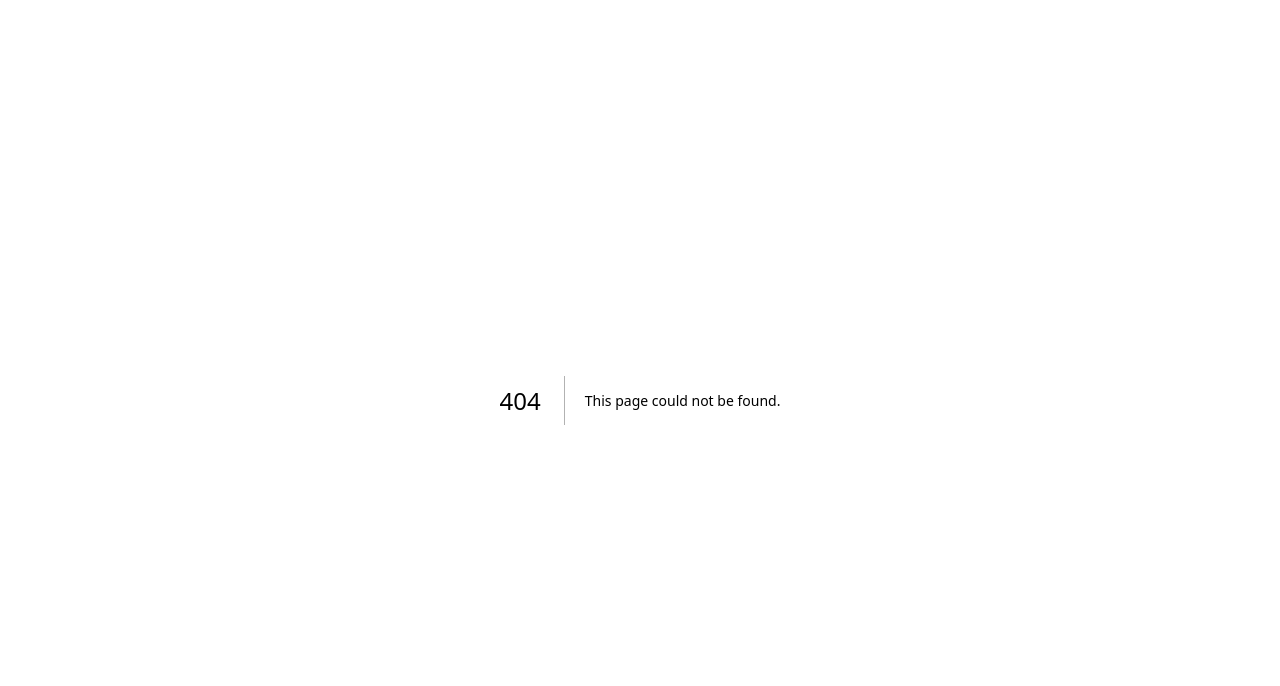
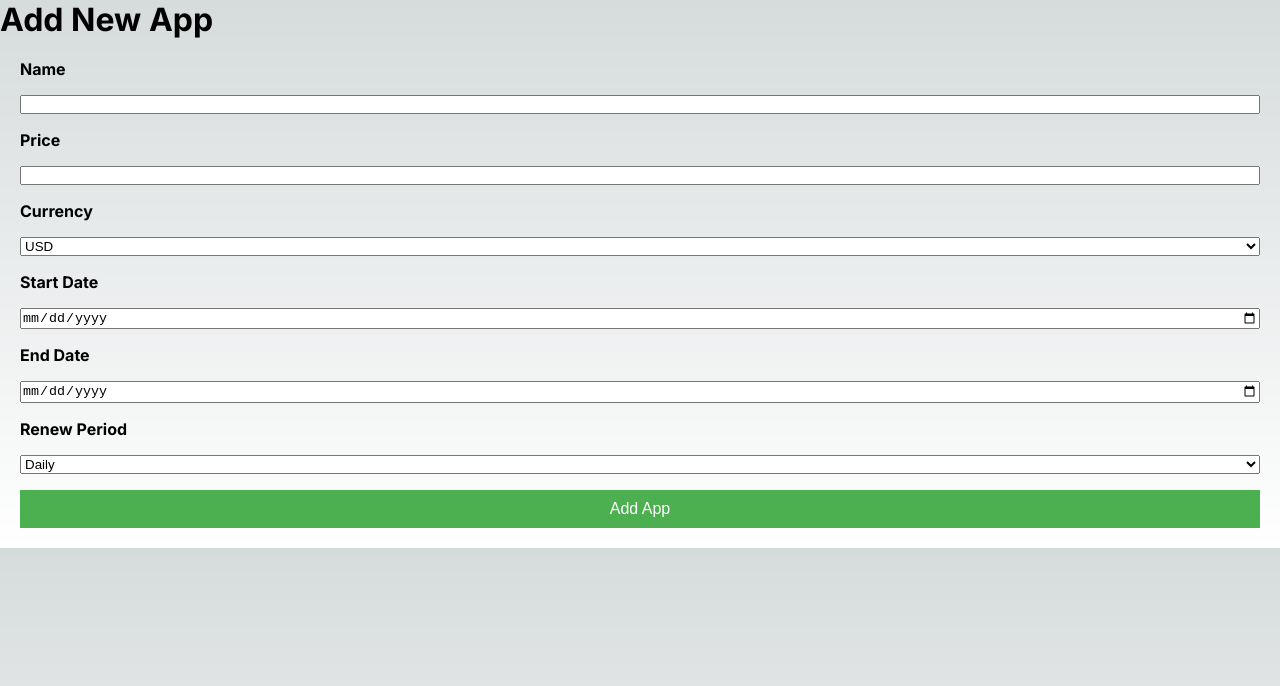
Before and after one commit to zcarian/subscription-manager, a Next.js app: page /add in a window 1280 px wide. Before the commit this address had no page. Shown: the top 686 px of the page. Built offline with nearby package versions, Linux system fonts and the light colour scheme.

Commit message:
adding form and start working on database

```diff
--- /dev/null
+++ b/app/add/page.js
@@ -0,0 +1,29 @@
+'use client';
+import Form from "@/components/Form/Form";
+import { useRouter } from "next/router";
+
+export default function AddEntryPage() {
+    // const router = useRouter();
+
+    async function addApp(entryData) {
+        const response = await fetch("/api/add", {
+            method: "POST",
+            body: JSON.stringify(entryData),
+            headers: {
+                "Content-Type": "application/json",
+            },
+        });
+        if (response.ok) {
+            await response.json();
+            // router.push("/");
+        }
+    }
+
+
+    return (
+        <main>
+            <h1>Add New App</h1>
+            <Form onSubmit={addApp}/>
+        </main>
+    )
+}
--- a/app/layout.js
+++ b/app/layout.js
@@ -4,7 +4,7 @@ import { Inter } from 'next/font/google'
 const inter = Inter({ subsets: ['latin'] })
 
 export const metadata = {
-  title: 'Create Next App',
+  title: 'Subscription Manager',
   description: 'Generated by create next app',
 }
 
--- /dev/null
+++ b/components/Form/Form.js
@@ -0,0 +1,69 @@
+import styled from "styled-components";
+
+const FormContainer = styled.form`
+  display: flex;
+  /* grid-template-columns: 1fr 1fr; */
+  flex-direction: column;
+  gap: 16px;
+  margin: 20px;
+  `
+
+const Label = styled.label`
+  font-weight: bold;
+  `;
+
+const StyledButton = styled.button`
+  background-color: #4CAF50;
+  border: none;
+  color: white;
+  padding: 10px 20px;
+  text-align: center;
+  text-decoration: none;
+  display: inline-block;
+  font-size: 16px;
+`
+
+export default function Form({onSubmit}) {
+
+    function handleSubmit(event) {
+      event.preventDefault();
+      const formData = new FormData(event.target);
+      const data = Object.fromEntries(formData);
+      // onSubmit(data);
+    console.log(data)
+    }
+
+    return (
+    <FormContainer aria-labelledby="add-new-app" onSubmit={handleSubmit}>
+        <Label htmlFor="name">Name</Label>
+        <input type="text" id="name" name="name" required />
+
+        <Label htmlFor="price">Price</Label>
+        <input type="number" id="price" name="price" min={0} required />
+
+        <Label htmlFor="currency">Currency</Label>
+        <select id="currency" name="currency" required>
+            <option value="USD">USD</option>
+            <option value="EUR">EUR</option>
+            <option value="GBP">GBP</option>
+        </select>
+
+        <Label htmlFor="startDate">Start Date</Label>
+        <input type="date" id="startDate" name="startDate" required />
+
+        <Label htmlFor="endDate">End Date</Label>
+        <input type="date" id="endDate" name="endDate" />
+
+        <Label hmtlFor="renewPeriod">Renew Period</Label>
+        <select id="renewPeriod" name="renewPeriod" required>
+            <option value="daily">Daily</option>
+            <option value="weekly">Weekly</option>
+            <option value="monthly">Monthly</option>
+            <option value="yearly">Yearly</option>
+            <option value="other">Other</option>
+        </select>
+        <StyledButton type="submit">Add App</StyledButton>
+    </FormContainer>
+
+    )
+}
--- a/package.json
+++ b/package.json
@@ -13,6 +13,8 @@
     "eslint-config-next": "13.4.1",
     "next": "13.4.1",
     "react": "18.2.0",
-    "react-dom": "18.2.0"
+    "react-dom": "18.2.0",
+    "styled-components": "^5.3.6",
+    "mongoose": "^7.0.3"
   }
 }
```
Also changed, not shown: app/api/add/index.js (added, +35 -0 lines), app/page.js (+4 -89 lines), db/connect.js (added, +47 -0 lines), db/models/App.js (added, +16 -0 lines), 1 other file (tests, documents, lock files or other folders).
